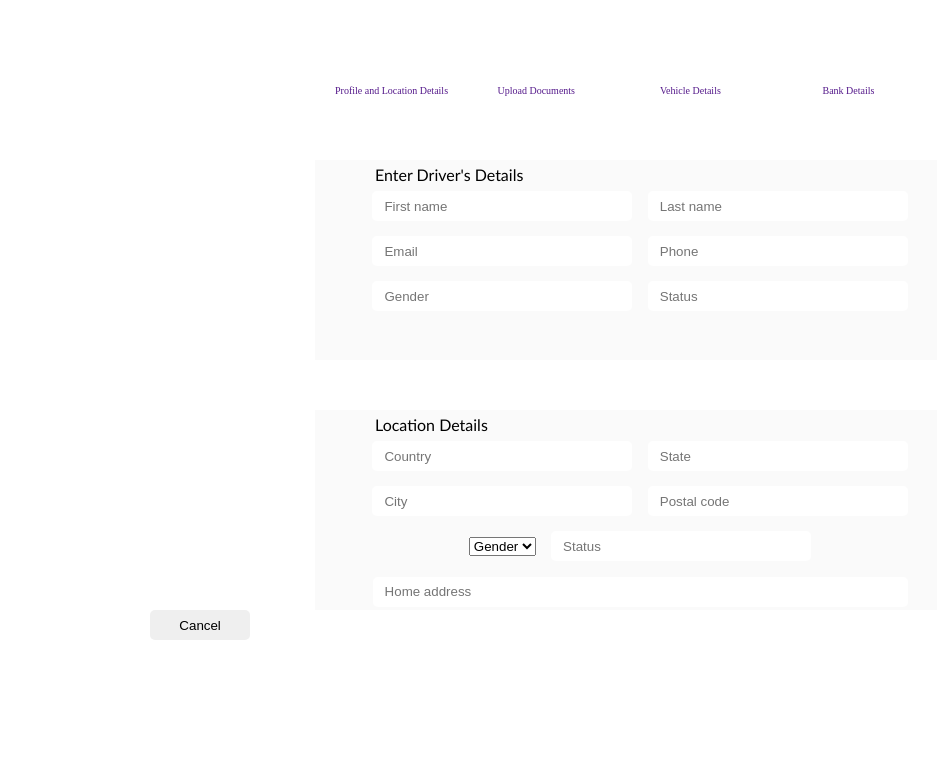
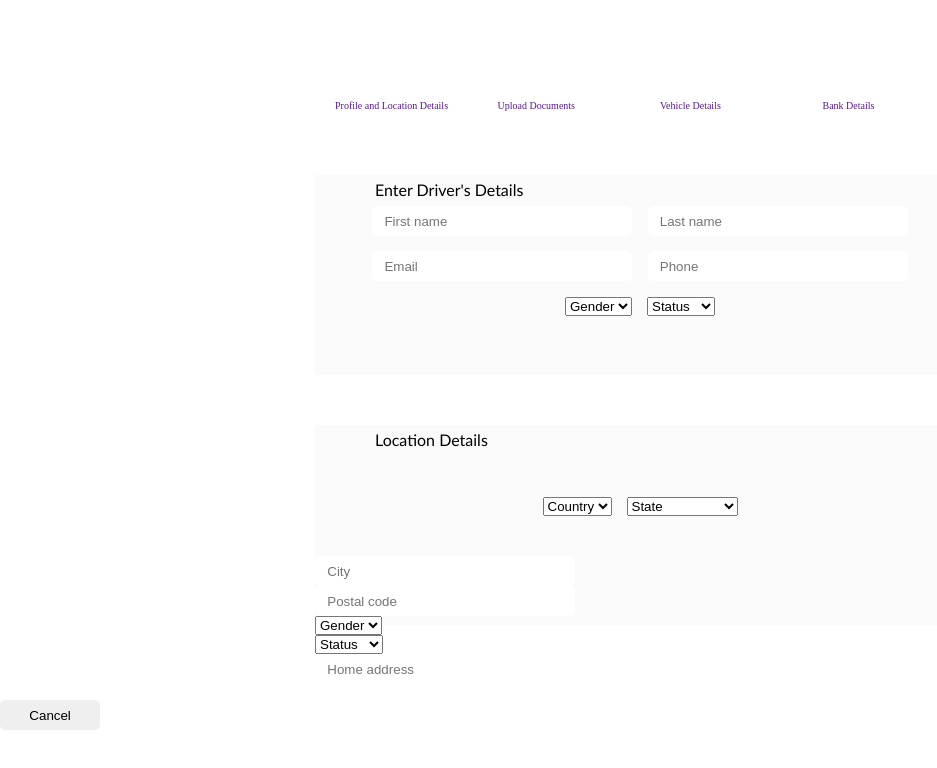
Before and after one commit to dantocome/web-projects, a plain HTML site: page Cssclass/Driverform.html in a window 1280 px wide. Shown: the whole page, without its empty margins (0-937 px from the left). Drawn offline with Linux system fonts and the light colour scheme.

Commit message:
Cssclass/Driverform.html file added

```diff
--- a/Cssclass/Driverform.html
+++ b/Cssclass/Driverform.html
@@ -16,7 +16,7 @@
             <li><a href="">Bank Details</a></li>
            </div>
           <div class="sub-container">
-            <form >
+            <form>
               <header>Enter Driver's Details</header>
               <div class=" users-details">
                 <div class="form-control">
@@ -36,28 +36,46 @@
                   <input type="phone" placeholder="Phone">
                 </div>
                 <div class="form-control">
-                  <label for="Gender"></label>
-                  <input type="gender" placeholder="Gender">
+                  <select name="" id="">
+                    <option value="Default">Gender</option>
+                    <option value="male">Male</option>
+                    <option value="female">Female</option>
+                    </select>
                 </div>
                 <div class="form-control">
-                  <label for="status"></label>
-                  <input type="status" placeholder="Status">
+                  <select name="status" id="st">
+                    <option value="default">Status</option>
+                    <option value="single">Single</option>
+                    <option value="married">Married</option>
+                  </select>
                 </div>
 
               </div>
             </form>
           </div>
+
           <div class="sub-container">
           <form action>
             <header>Location Details</header>
             <div class=" users-details">
               <div class="form-control">
-                <label for="country"></label>
-                <input type="first name" placeholder="Country">
-              </div>
+                <select name="" id="">
+                  <option value="default">Country</option>
+                  <option value="Nigeria">Nigeria</option>
+                  <option value="togo">Togo</option>
+                  <option value="congo">Congo</option>
+                  <option value="france">France</option>
+                  </select>
+                  </div>
               <div class="form-control">
-                <label for="State"></label>
-                <input type="last name" placeholder="State">
+                <select name="" id="">
+                  <option value="default">State</option>
+                  <option value="Rivers">Rivers</option>
+                  <option value="abia">Abia State</option>
+                  <option value="anambra">Anambra State</option>
+                  </select>
+                  </div>
+
               </div>
               <div class="form-control">
                 <label for="city"></label>
@@ -77,8 +95,11 @@
                 </select>
               </div>
               <div class="form-control">
-                <label for="status"></label>
-                <input type="status" placeholder="Status">
+                <select name="" id="">
+                <option value="default">Status</option>
+                <option value="single">Single</option>
+                <option value="Married">Married</option>
+                </select>
               </div>
               <div class="form-control">
                 <label for="home address"></label>
@@ -89,5 +110,6 @@
           </form>
     </div>
     <input type="button" value="Cancel">
+    </div>
 </body>
 </html>
```
